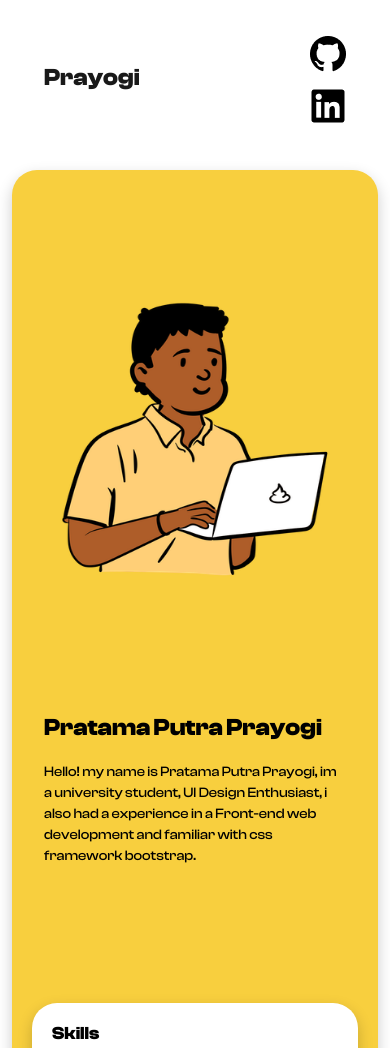
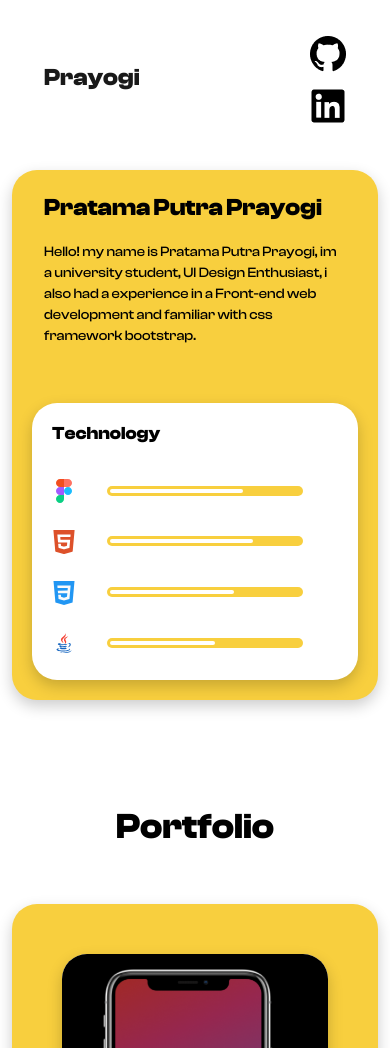
Before and after one commit to MissterMan/portfolio-using-bootstrap, a plain HTML site: page index.html in a window 390 px wide. Shown: the top 1048 px of the page. Drawn offline with nearby package versions, Linux system fonts and the light colour scheme.

Commit message:
commit on master

```diff
--- a/index.html
+++ b/index.html
@@ -50,7 +50,7 @@
             <div class="col">
                 <div class="card card-skills">
                     <div class="card-body-skills">
-                        <h5 class="card-title-skills">Skills</h5>
+                        <h5 class="card-title-skills">Technology</h5>
                         <div class="row skil">
                             <div class="col-2"><img class="icon" src="icon/figma.svg"></div>
                             <div class="col-8">
--- a/style.css
+++ b/style.css
@@ -22,18 +22,21 @@ a:hover {
     }
 
     .container-about-me{
-        justify-content: space-evenly;
+        justify-content: space-between;
         flex-direction: column;
-    }
-
-    .profil{
-        max-width: 300px;
-        max-height: 300px;
     }
 
     .container-porto{
         justify-content: center;
         flex-direction: column;
+    }
+
+    .profil{
+        display: none;
+    }
+
+    .container-nama{
+        margin-top: -120px;
     }
 }
 
@@ -66,7 +69,7 @@ a:hover {
     max-width: 1200px;
     margin: 30px auto;
     display: flex;
-    justify-content: space-between;
+    justify-content: space-evenly;
     padding: 20px;
     box-sizing: border-box;
     border-radius: 25px;
@@ -74,7 +77,6 @@ a:hover {
 }
 
 .profil {
-    margin-top: 100px;
     height: 350px;
     width: 350px;
 }
@@ -96,9 +98,9 @@ a:hover {
 }
 
 .card-skills {
+    margin-top: 40px;
     min-width: 300px;
     border: none;
-    margin-top: 120px;
     border-radius: 25px;
     box-shadow: 0 6px 15px 0 rgba(0, 0, 0, 0.2);
     box-sizing: border-box;
```
